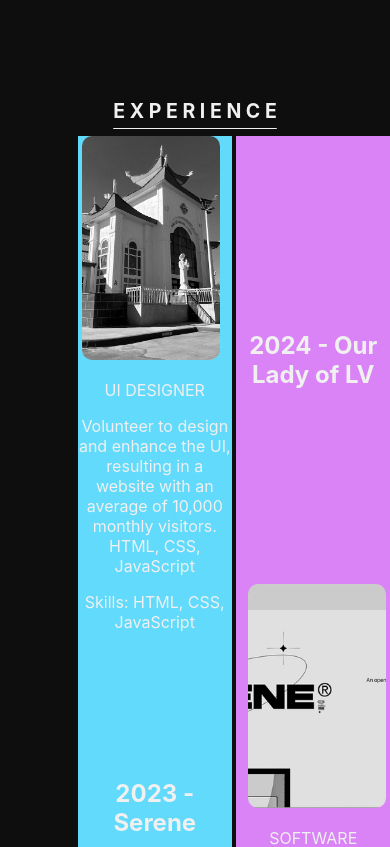
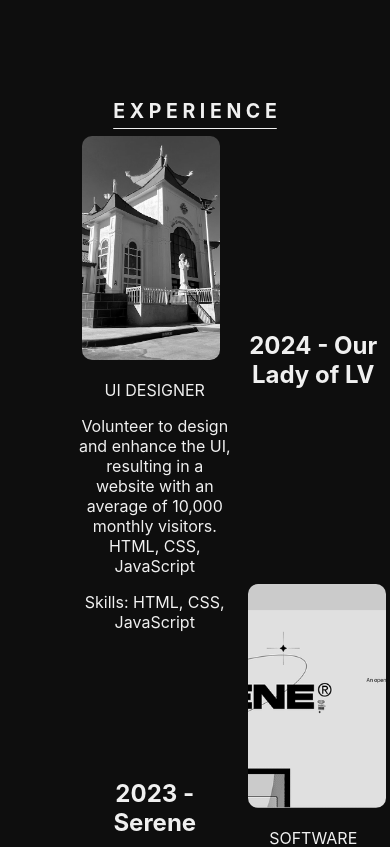
Before and after one commit to dahliarianna/arianna-portfolio1, a React (Create React App) app: page / in a window 390 px wide. Shown: the part 1520-2367 px from the top of the page. Built offline with nearby package versions, Linux system fonts and the light colour scheme.

Commit message:
color changed

```diff
--- a/src/App.css
+++ b/src/App.css
@@ -388,7 +388,6 @@ h1 {
     flex-direction: column;
     align-items: flex-end;
     justify-content: center;
-    background-color: #61dafb;
     width: 50%;
   }
   .timelineLeft div{
@@ -405,7 +404,6 @@ h1 {
     flex-direction: column;
     align-items: flex-start;
     justify-content: center;
-    background-color: #d983f6;
     width: 50%;
 
   }
```
